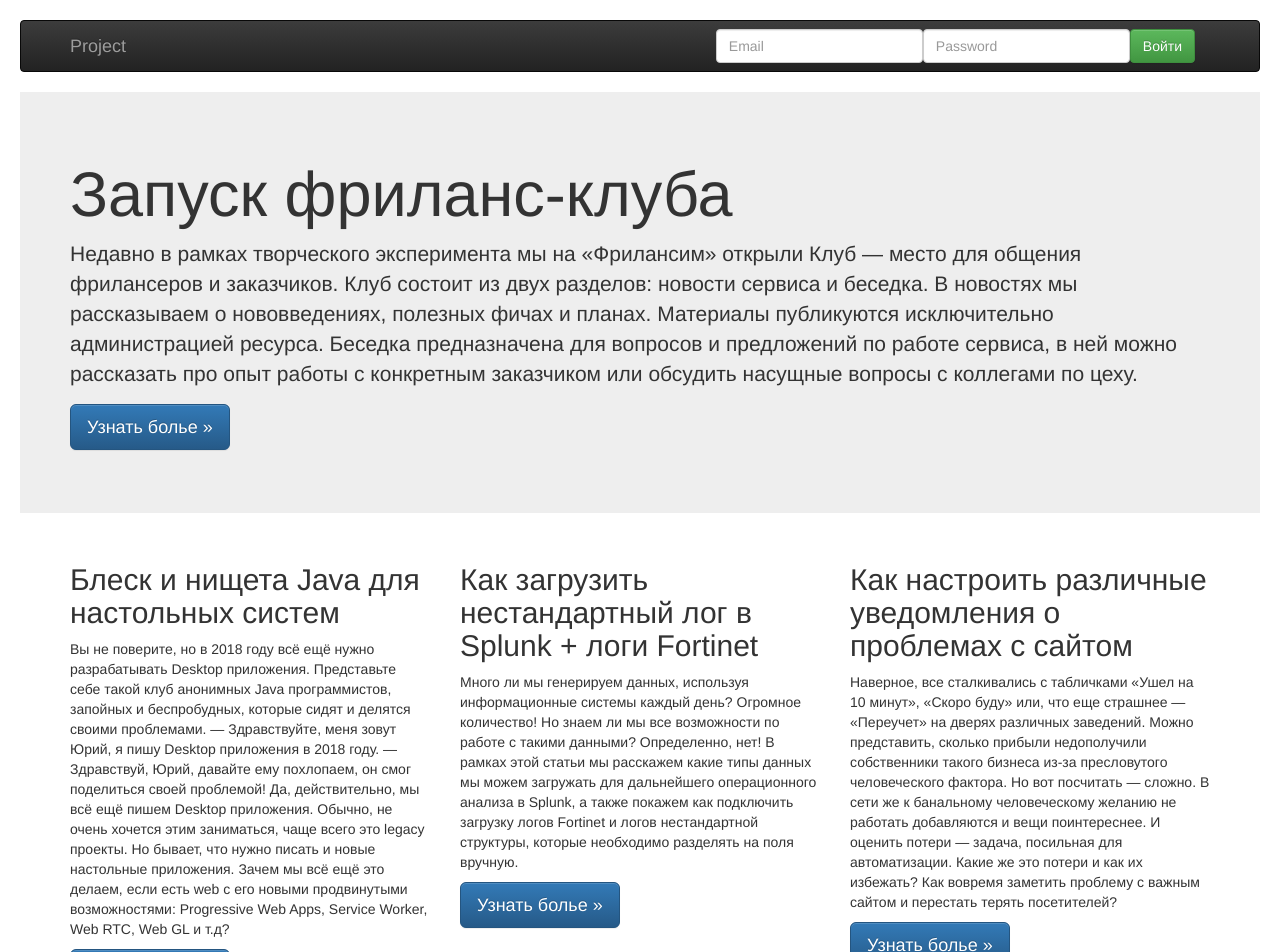
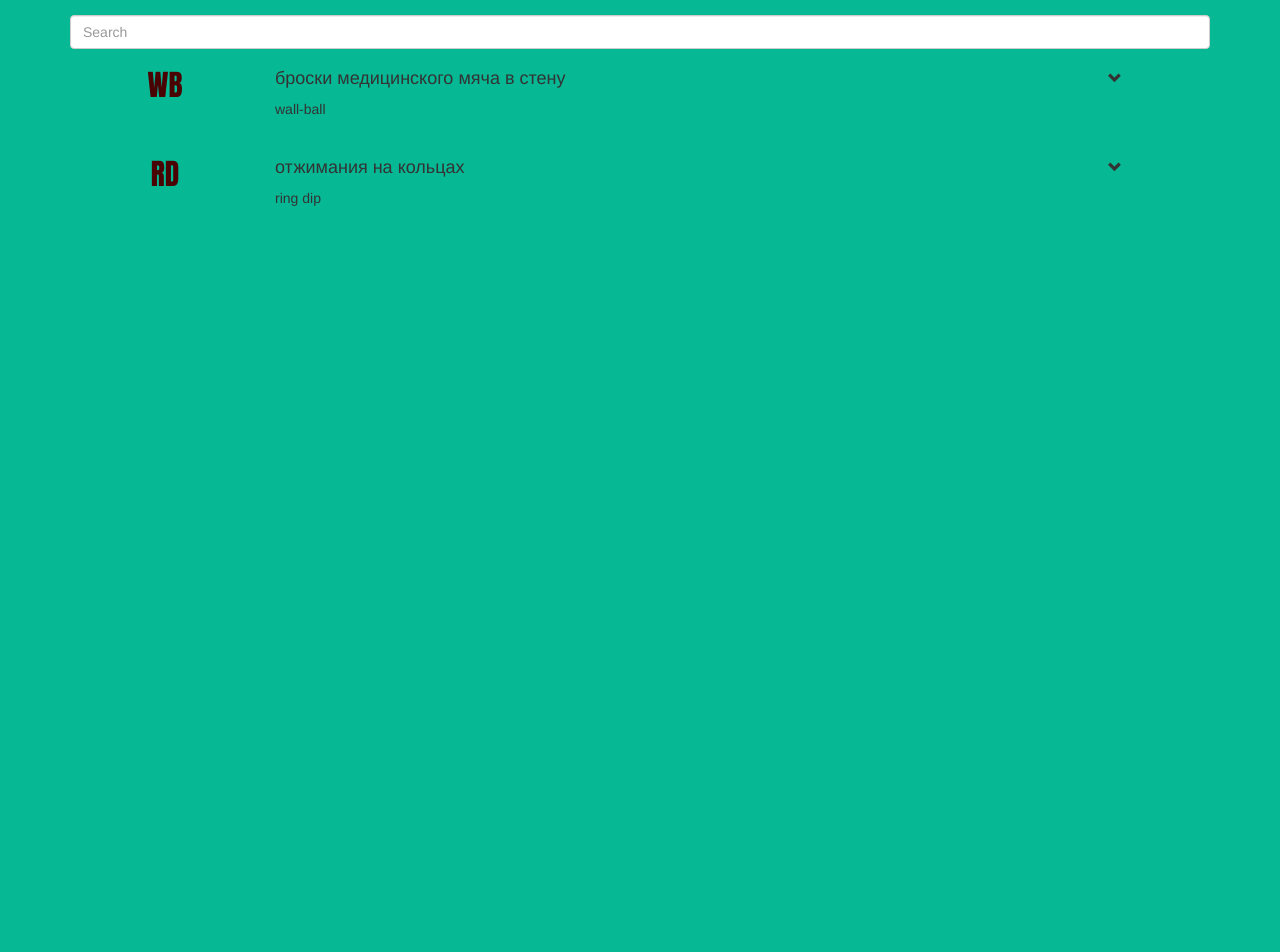
Before and after one commit to MADHAM19/my-fitapp, an Angular app: page / in a window 1280 px wide. Shown: the top 952 px of the page. After the commit the page ends 800 px from the top, so only its background shows below. Built offline with nearby package versions, Linux system fonts and the light colour scheme.

Commit message:
search page

```diff
--- a/src/app/app.component.html
+++ b/src/app/app.component.html
@@ -1,124 +1,55 @@
-<!--The content below is only a placeholder and can be replaced.-->
-<!--<div class="container">-->
-<!--<form role="form" class="form-horizontal">-->
-<!--<div class="form-group">-->
-<!--<label for="email" class="control-label col-md-2">E-mail</label>-->
-<!--<div class="col-md-10">-->
-<!--<input type="email" class="form-control" id="email" placeholder="Введите e-mail">-->
-<!--</div>-->
-<!--&lt;!&ndash;<p class="help-block">Подсказка</p>&ndash;&gt;-->
-<!--</div>-->
-<!--<select class="form-control">-->
-<!--<option>1</option>-->
-<!--<option>2</option>-->
-<!--<option>3</option>-->
-<!--</select>-->
-<!--<div class="radio-inline">-->
-<!--<label>-->
-<!--<input type="radio" name="optionsRadio" id="radio1" value="option1" checked>-->
-<!--Первый элемент-->
-<!--</label>-->
-<!--</div>-->
-<!--<div class="radio-inline">-->
-<!--<label>-->
-<!--<input type="radio" name="optionsRadio" id="radio2" value="option2">-->
-<!--Второй элемент-->
-<!--</label>-->
-<!--</div>-->
-<!--<div class="form-group">-->
-<!--<label for="password" class="control-label col-md-2">Пароль</label>-->
-<!--<div class="col-md-10">-->
-<!--<input type="password" class="form-control" id="password" placeholder="Введите пароль">-->
-<!--</div>-->
-<!--</div>-->
-<!--<div class="checkbox">-->
-<!--<label for="password">-->
-<!--<input type="checkbox">CheckBox-->
-<!--</label>-->
-<!--</div>-->
-<!--<button type="button" class="btn btn-success">Регистрация</button>-->
-<!--</form>-->
-<!--</div>-->
-<div class="navbar navbar-inverse navbar-fixit-top">
-  <div class="container">
-    <div class="navbar-header">
-      <button class="navbar-toggle" data-toggle="collapse" data-target=".navbar-collapse">
-        <span class="icon-bar"></span>
-        <span class="icon-bar"></span>
-        <span class="icon-bar"></span>
-      </button>
-      <a class="navbar-brand" href="#">Project</a>
-    </div>
-    <div class="navbar-collapse collapse">
-      <form class="navbar-form navbar-right">
-        <div class="form-group">
-          <input type="text" placeholder="Email" class="form-control">
+<div class="container" style="padding-top: 15px">
+  <input class="form-control" type="text" placeholder="Search">
+</div>
+
+
+<div class="container" style="background-color: #07b895">
+  <div class="borderless" style="background-color: #07b895">
+    <ul class="list-group">
+      <li class="list-group-item borderless" style="background-color: #07b895">
+        <div class="row" style="background-color: #07b895">
+          <div class="col-xs-2" align="center">
+            <h4 style="font-family: Impact; font-size: 22pt; color: #4a0303">WB</h4>
+          </div>
+          <div class="col-xs-8">
+            <h4>броски медицинского мяча в стену</h4>
+            <p>wall-ball</p>
+          </div>
+          <div class="col-xs-2" align="center" style="padding: 10px">
+            <span class="glyphicon glyphicon-chevron-down"></span>
+          </div>
         </div>
-        <div class="form-group">
-          <input type="password" placeholder="Password" class="form-control">
+      </li>
+      <li class="list-group-item borderless" style="background-color: #07b895">
+        <div class="row">
+          <div class="col-xs-2" align="center">
+            <h4 style="font-family: Impact; font-size: 22pt; color: #4a0303">RD</h4>
+          </div>
+          <div class="col-xs-8">
+            <h4>отжимания на кольцах</h4>
+            <p>ring dip</p>
+          </div>
+          <div class="col-xs-2" align="center" style="padding: 10px"><span
+            class="glyphicon glyphicon-chevron-down"></span>
+          </div>
         </div>
-        <button type="submit" class="btn btn-success">Войти</button>
-      </form>
-    </div>
+      </li>
+    </ul>
   </div>
 </div>
-<div class="jumbotron">
-  <div class="container">
-    <h1>Запуск фриланс-клуба</h1>
-    <p>Недавно в рамках творческого эксперимента мы на «Фрилансим» открыли Клуб — место для общения фрилансеров и
-      заказчиков.
-      Клуб состоит из двух разделов: новости сервиса и беседка. В новостях мы рассказываем о нововведениях, полезных
-      фичах и планах.
-      Материалы публикуются исключительно администрацией ресурса. Беседка предназначена для вопросов и предложений по
-      работе сервиса,
-      в ней можно рассказать про опыт работы с конкретным заказчиком или обсудить насущные вопросы с коллегами по
-      цеху.</p>
-    <p><a href="#" class="btn btn-primary btn-lg">Узнать болье &raquo;</a></p>
-  </div>
-</div>
-<div class="container">
-  <div class="row">
-    <div class="col-md-4">
-      <h2>Блеск и нищета Java для настольных систем</h2>
-      <p>Вы не поверите, но в 2018 году всё ещё нужно разрабатывать Desktop приложения.
 
-        Представьте себе такой клуб анонимных Java программистов, запойных и беспробудных, которые сидят и делятся
-        своими
-        проблемами.
-
-        — Здравствуйте, меня зовут Юрий, я пишу Desktop приложения в 2018 году.
-        — Здравствуй, Юрий, давайте ему похлопаем, он смог поделиться своей проблемой!
-
-        Да, действительно, мы всё ещё пишем Desktop приложения. Обычно, не очень хочется этим заниматься, чаще всего это
-        legacy проекты. Но бывает, что нужно писать и новые настольные приложения.
-
-        Зачем мы всё ещё это делаем, если есть web с его новыми продвинутыми возможностями: Progressive Web Apps,
-        Service
-        Worker, Web RTC, Web GL и т.д?</p>
-      <p><a href="#" class="btn btn-primary btn-lg">Узнать болье &raquo;</a></p>
-    </div>
-    <div class="col-md-4">
-      <h2>Как загрузить нестандартный лог в Splunk + логи Fortinet</h2>
-      <p>Много ли мы генерируем данных, используя информационные системы каждый день? Огромное количество! Но знаем ли
-        мы
-        все возможности по работе с такими данными? Определенно, нет! В рамках этой статьи мы расскажем какие типы
-        данных
-        мы можем загружать для дальнейшего операционного анализа в Splunk, а также покажем как подключить загрузку логов
-        Fortinet и логов нестандартной структуры, которые необходимо разделять на поля вручную.</p>
-      <p><a href="#" class="btn btn-primary btn-lg">Узнать болье &raquo;</a></p>
-    </div>
-    <div class="col-md-4">
-      <h2>Как настроить различные уведомления о проблемах с сайтом</h2>
-      <p>Наверное, все сталкивались с табличками «Ушел на 10 минут», «Скоро буду» или, что еще страшнее — «Переучет» на
-        дверях различных заведений. Можно представить, сколько прибыли недополучили собственники такого бизнеса из-за
-        пресловутого человеческого фактора. Но вот посчитать — сложно. В сети же к банальному человеческому желанию не
-        работать добавляются и вещи поинтереснее. И оценить потери — задача, посильная для автоматизации. Какие же это
-        потери и как их избежать? Как вовремя заметить проблему с важным сайтом и перестать терять посетителей?</p>
-      <p><a href="#" class="btn btn-primary btn-lg">Узнать болье &raquo;</a></p>
-    </div>
-  </div>
-  <hr>
-  <footer>
-    <p>&copy; Все права защищены</p>
-  </footer>
-</div>
+<!--<div></div>-->
+<!--<div class="list-group">-->
+<!--<a href="#" class="list-group-item">-->
+<!--<span class="glyphicon glyphicon-star"></span> Избранное <span class="badge">9</span>-->
+<!--</a>-->
+<!--<a href="#" class="list-group-item">-->
+<!--<span class="glyphicon glyphicon-user"></span> Пользователи <span class="badge">24</span>-->
+<!--</a>-->
+<!--<a href="#" class="list-group-item">-->
+<!--<span class="glyphicon glyphicon-th-list"></span> Статьи <span class="badge">411</span>-->
+<!--</a>-->
+<!--<a href="#" class="list-group-item">-->
+<!--<span class="glyphicon glyphicon-camera"></span> Изображение <span class="badge">25</span>-->
+<!--</a>-->
+<!--</div>-->
--- a/src/index.html
+++ b/src/index.html
@@ -8,27 +8,31 @@
   <meta name="viewport" content="width=device-width, initial-scale=1">
   <link rel="icon" type="image/x-icon" href="favicon.ico">
   <script src="https://ajax.googleapis.com/ajax/libs/jquery/3.3.1/jquery.min.js"></script>
+  <!-- Latest compiled and minified CSS -->
   <link rel="stylesheet" href="https://maxcdn.bootstrapcdn.com/bootstrap/3.3.7/css/bootstrap.min.css"
         integrity="sha384-BVYiiSIFeK1dGmJRAkycuHAHRg32OmUcww7on3RYdg4Va+PmSTsz/K68vbdEjh4u" crossorigin="anonymous">
+
   <!-- Optional theme -->
   <link rel="stylesheet" href="https://maxcdn.bootstrapcdn.com/bootstrap/3.3.7/css/bootstrap-theme.min.css"
         integrity="sha384-rHyoN1iRsVXV4nD0JutlnGaslCJuC7uwjduW9SVrLvRYooPp2bWYgmgJQIXwl/Sp" crossorigin="anonymous">
-  <!-- Latest compiled and minified JavaScript-->
+
+  <!-- Latest compiled and minified JavaScript -->
   <script src="https://maxcdn.bootstrapcdn.com/bootstrap/3.3.7/js/bootstrap.min.js"
           integrity="sha384-Tc5IQib027qvyjSMfHjOMaLkfuWVxZxUPnCJA7l2mCWNIpG9mGCD8wGNIcPD7Txa"
           crossorigin="anonymous"></script>
-  <style>
-    body {
-      padding: 20px;
+  <style type="text/css">
+    li.borderless {
+      border: 0 none;
+
+    }
+    .list-group {
+      border-radius: 4px;
+      -webkit-box-shadow: 0 1px 2px rgba(0,0,0,.075);
+      box-shadow: none;
     }
   </style>
 </head>
-<body>
-<script>
-  $(document).ready (function () {
-    $('[data-toggle="tooltip"]').tooltip();
-  });
-</script>
+<body style="background-color: #07b895" >
 <app-root></app-root>
 </body>
 </html>
```
